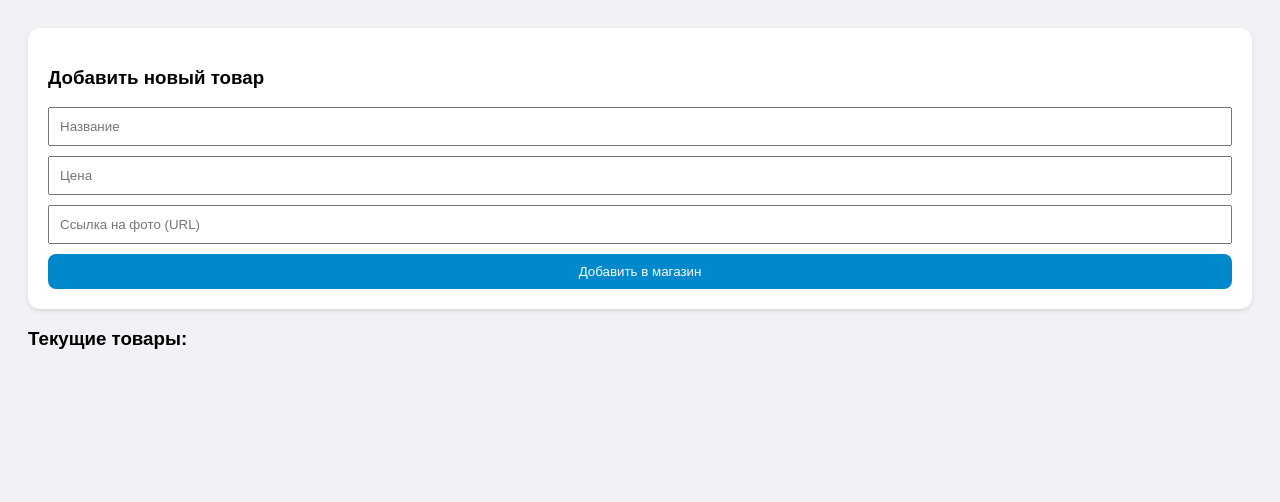
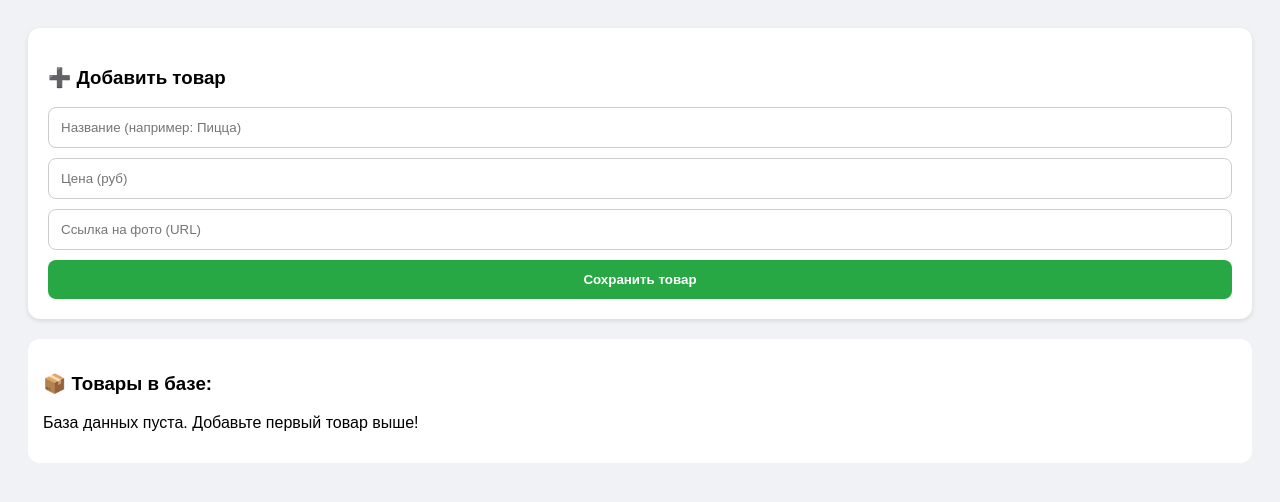
Before and after one commit to whalegaush-alt/telegram-food-shop, a FastAPI app: page /admin in a window 1280 px wide. Shown: the top 502 px of the page. Run offline with FastAPI, Linux system fonts and the light colour scheme; parts of the project's set-up code (start-up, migrations or seed data) failed here and were passed over.

Commit message:
Update admin.html

```diff
--- a/templates/admin.html
+++ b/templates/admin.html
@@ -2,31 +2,44 @@
 <html>
 <head>
     <meta charset="UTF-8">
-    <title>Админ-панель</title>
+    <title>Админка магазина</title>
+    <meta name="viewport" content="width=device-width, initial-scale=1">
     <style>
         body { font-family: sans-serif; padding: 20px; background: #f0f2f5; }
-        .form-card { background: white; padding: 20px; border-radius: 12px; box-shadow: 0 2px 5px rgba(0,0,0,0.1); }
-        input { display: block; width: 100%; margin: 10px 0; padding: 10px; box-sizing: border-box; }
-        button { background: #0088cc; color: white; border: none; padding: 10px; width: 100%; border-radius: 8px; cursor: pointer; }
-        .item { border-bottom: 1px solid #ddd; padding: 10px 0; }
+        .form-card { background: white; padding: 20px; border-radius: 12px; box-shadow: 0 2px 5px rgba(0,0,0,0.1); margin-bottom: 20px; }
+        input { display: block; width: 100%; margin: 10px 0; padding: 12px; box-sizing: border-box; border: 1px solid #ccc; border-radius: 8px; }
+        .btn-add { background: #28a745; color: white; border: none; padding: 12px; width: 100%; border-radius: 8px; cursor: pointer; font-weight: bold; }
+        .item-list { background: white; padding: 15px; border-radius: 12px; }
+        .item { display: flex; justify-content: space-between; align-items: center; border-bottom: 1px solid #eee; padding: 10px 0; }
+        .btn-del { background: #dc3545; color: white; border: none; padding: 5px 10px; border-radius: 5px; cursor: pointer; }
     </style>
 </head>
 <body>
     <div class="form-card">
-        <h3>Добавить новый товар</h3>
+        <h3>➕ Добавить товар</h3>
         <form action="/add" method="post">
-            <input name="name" placeholder="Название" required>
-            <input name="price" type="number" step="0.01" placeholder="Цена" required>
+            <input name="name" placeholder="Название (например: Пицца)" required>
+            <input name="price" type="number" step="0.01" placeholder="Цена (руб)" required>
             <input name="photo" placeholder="Ссылка на фото (URL)" required>
-            <button type="submit">Добавить в магазин</button>
+            <button type="submit" class="btn-add">Сохранить товар</button>
         </form>
     </div>
 
-    <h3>Текущие товары:</h3>
-    {% for item in items %}
-    <div class="item">
-        <b>{{ item.name }}</b> — {{ item.price }} руб.
+    <div class="item-list">
+        <h3>📦 Товары в базе:</h3>
+        {% if not items %}
+            <p>База данных пуста. Добавьте первый товар выше!</p>
+        {% endif %}
+        {% for item in items %}
+        <div class="item">
+            <div>
+                <strong>{{ item.name }}</strong> — {{ item.price }} ₽
+            </div>
+            <form action="/delete/{{ item.id }}" method="post" style="margin: 0;">
+                <button type="submit" class="btn-del">Удалить</button>
+            </form>
+        </div>
+        {% endfor %}
     </div>
-    {% endfor %}
 </body>
 </html>
```
